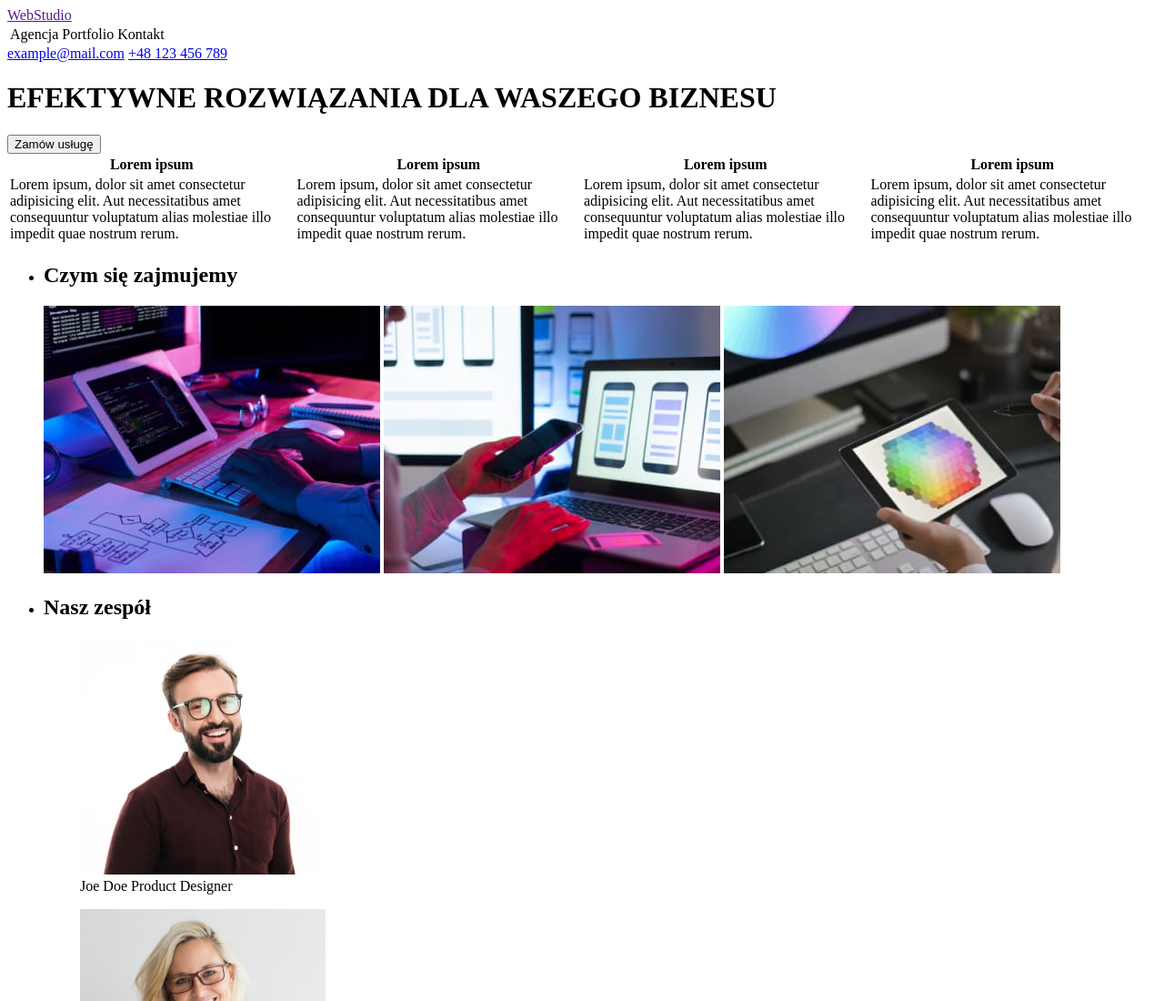
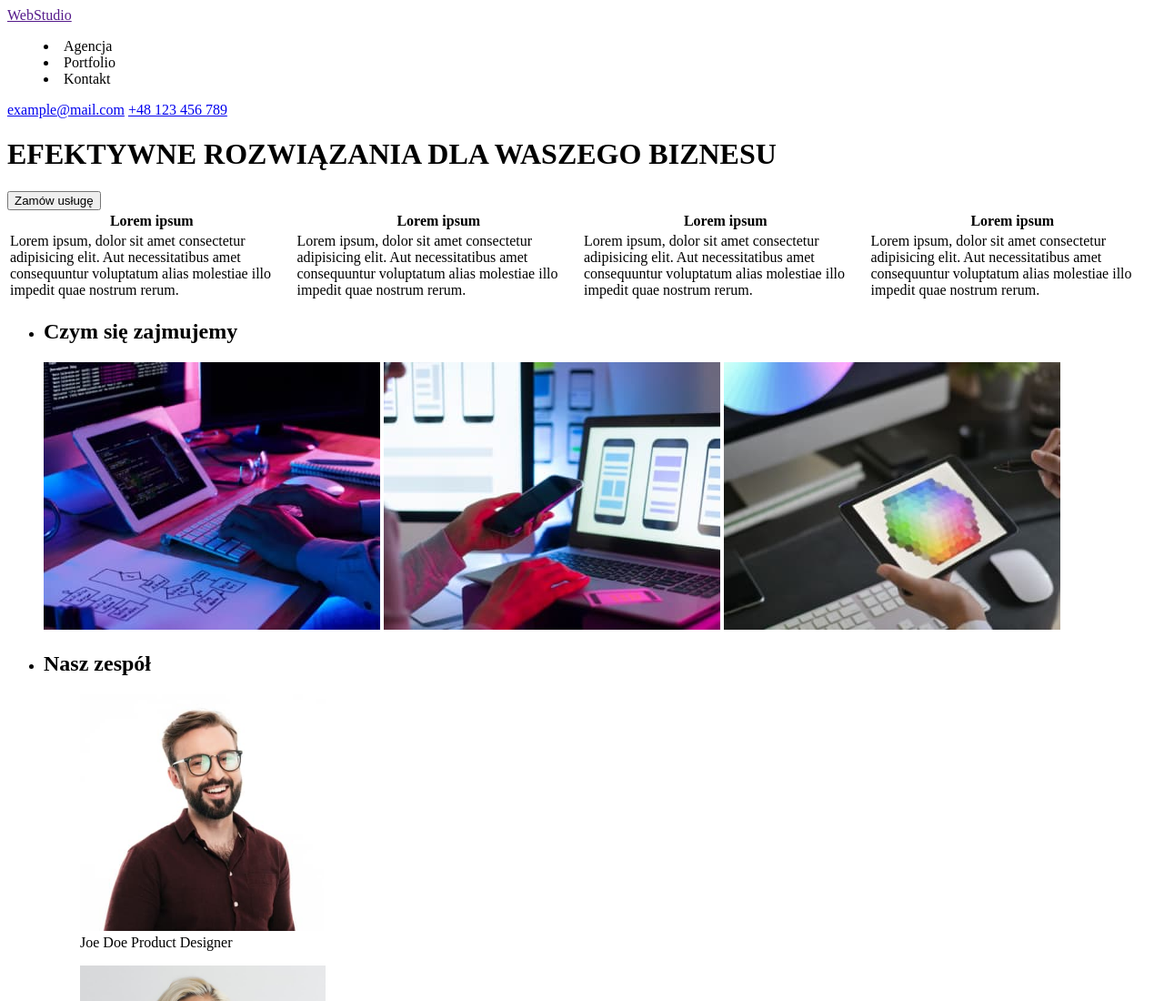
Before and after one commit to MikolajLudwiczak/goit-markup-hw-01, a plain HTML site: page index.html in a window 1280 px wide. Shown: the top 1100 px of the page at 91% size. Drawn offline with Linux system fonts and the light colour scheme.

Commit message:
Posting the file according to the task assumptions

```diff
--- a/index.html
+++ b/index.html
@@ -18,13 +18,11 @@
 
         <nav>
             <!-- Navigation menu -->
-            <table>
-                <tr>
-                    <td>Agencja</td>
-                    <td>Portfolio</td>
-                    <td>Kontakt</td>
-                </tr>
-            </table>
+            <menu>
+                <li>Agencja</li>
+                <li>Portfolio</li>
+                <li>Kontakt</li>
+            </menu>
         </nav>
 
         <!-- Adress data -->
@@ -64,7 +62,8 @@
 
         <div>
             <ul>
-                <li><h2>Czym się zajmujemy</h2>
+                <li>
+                    <h2>Czym się zajmujemy</h2>
 
                     <img src="/images/tab2.jpg" alt="Tablet obok klawiatury oraz diagram ERD" width="370" height="294">
 
@@ -73,7 +72,8 @@
                     <img src="/images/tab1.jpg" alt="Paleta kolorów na tablecie" width="370" height="294">
                 </li>
 
-                <li><h2>Nasz zespół</h2>
+                <li>
+                    <h2>Nasz zespół</h2>
 
                     <figure>
                         <img src="/images/proddes.jpg" alt="Joe Doe profil picture" width="270" height="260">
```
